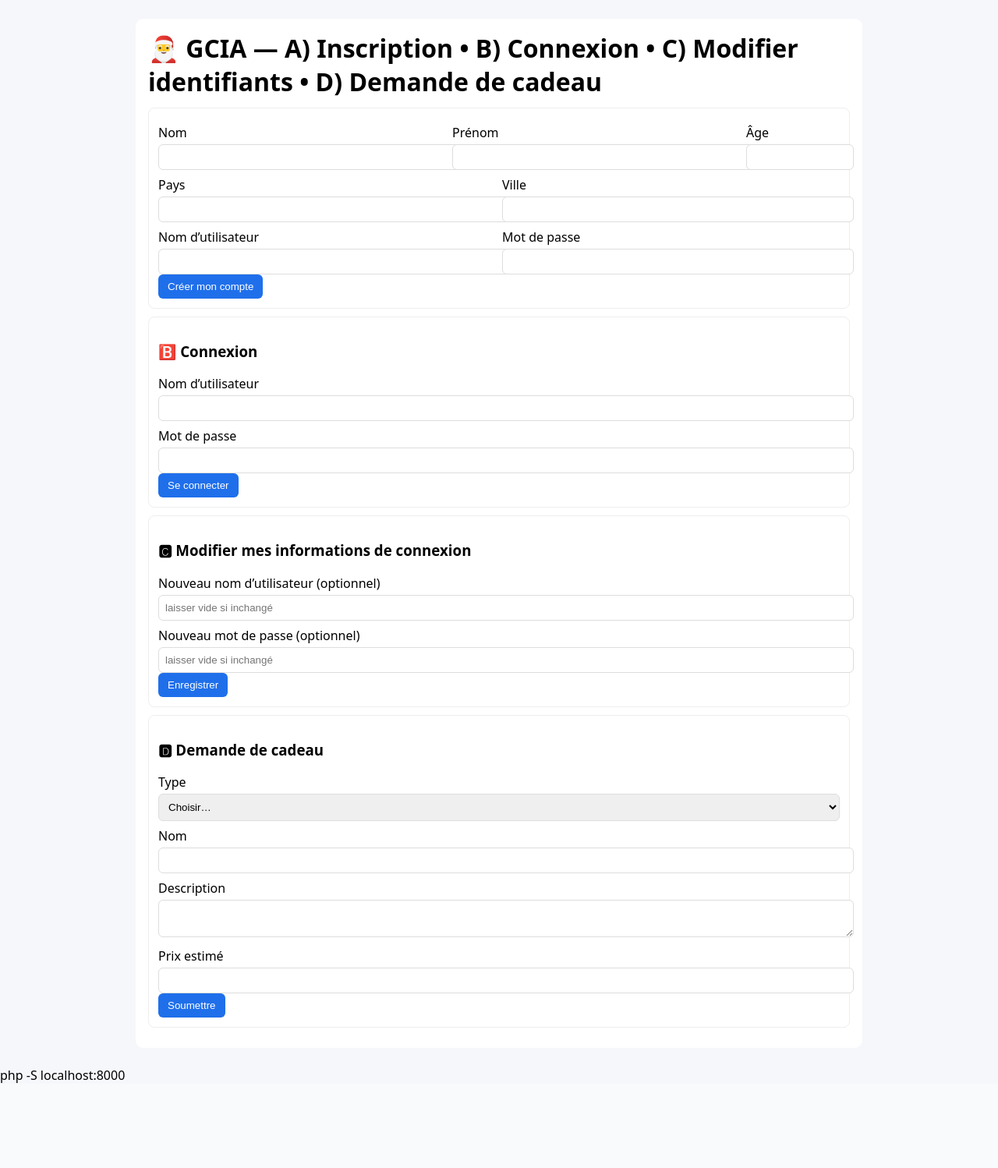
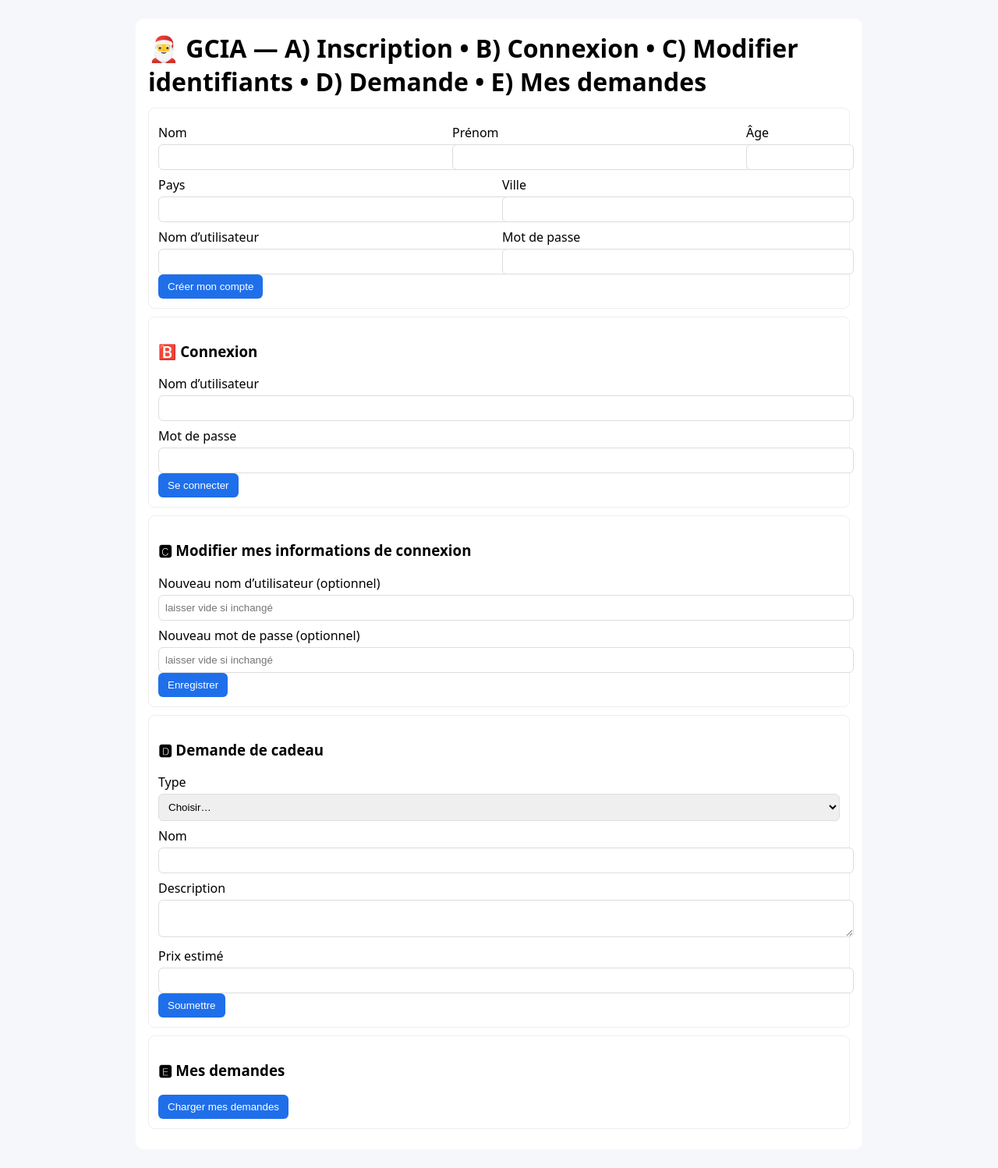
Before and after one commit to N0KSs/gcia-kiosk, a PHP site: page / in a window 1280 px wide. Shown: the whole page at 78% size. Before the commit the page ends 1389 px from the top, so only its background shows below. Run offline with PHP 8.4, Linux system fonts and the light colour scheme.

Commit message:
E: liste des demandes (API + affichage)

```diff
--- a/index.php
+++ b/index.php
@@ -53,7 +53,7 @@ if (isset($_GET['api'])) {
         json(true, ['message' => 'LOGIN_OK', 'name' => $u['prenom']]);
     }
 
-    // Déconnexion (optionnel)
+    // (optionnel) Déconnexion
     if ($a === 'logout' && $_SERVER['REQUEST_METHOD'] === 'POST') {
         session_destroy();
         json(true, ['message' => 'LOGOUT_OK']);
@@ -66,9 +66,7 @@ if (isset($_GET['api'])) {
         $newUser = trim($_POST['username'] ?? '');
         $newPass = trim($_POST['password'] ?? '');
 
-        if (!$newUser && !$newPass) {
-            json(false, ['error' => 'NOTHING'], 400);
-        }
+        if (!$newUser && !$newPass) json(false, ['error' => 'NOTHING'], 400);
 
         if ($newUser) {
             $chk = $pdo->prepare("SELECT id FROM users WHERE username=? AND id<>?");
@@ -103,6 +101,14 @@ if (isset($_GET['api'])) {
         json(true, ['message' => 'GIFT_OK']);
     }
 
+    // E) Lister mes demandes
+    if ($a === 'list_gifts') {
+        if (!isset($_SESSION['uid'])) json(false, ['error' => 'AUTH_REQUIRED'], 401);
+        $stmt = $pdo->prepare("SELECT type, nom, description, prix_estime, created_at FROM gifts WHERE user_id=? ORDER BY id DESC");
+        $stmt->execute([$_SESSION['uid']]);
+        json(true, ['items' => $stmt->fetchAll()]);
+    }
+
     // API non trouvée
     json(false, ['error' => 'NOT_FOUND'], 404);
 }
@@ -119,7 +125,7 @@ if (isset($_GET['api'])) {
 
 <body>
     <div class="container">
-        <h1>🎅 GCIA — A) Inscription • B) Connexion • C) Modifier identifiants • D) Demande de cadeau</h1>
+        <h1>🎅 GCIA — A) Inscription • B) Connexion • C) Modifier identifiants • D) Demande • E) Mes demandes</h1>
 
         <!-- A) Inscription -->
         <div class="card">
@@ -185,6 +191,13 @@ if (isset($_GET['api'])) {
                 <div id="gift-msg" class="notice"></div>
             </form>
         </div>
+
+        <!-- E) Mes demandes -->
+        <div class="card">
+            <h3>🅴 Mes demandes</h3>
+            <button id="btn-load">Charger mes demandes</button>
+            <div id="list"></div>
+        </div>
     </div>
 
     <script>
@@ -245,8 +258,25 @@ if (isset($_GET['api'])) {
                 j.ok ? 'Demande enregistrée' :
                 (j.error === 'AUTH_REQUIRED' ? 'Connecte-toi d’abord' : 'Champs invalides');
         });
+
+        // E) Mes demandes
+        document.getElementById('btn-load')?.addEventListener('click', async () => {
+            const r = await fetch('?api=list_gifts');
+            const j = await r.json();
+            const box = document.getElementById('list');
+            if (!j.ok) {
+                box.innerHTML = '<div class="error">Connecte-toi d’abord</div>';
+                return;
+            }
+            if (!j.items.length) {
+                box.innerHTML = '<div class="notice">Aucune demande pour l’instant.</div>';
+                return;
+            }
+            box.innerHTML = '<table><tr><th>Type</th><th>Nom</th><th>Description</th><th>Prix</th><th>Quand</th></tr>' +
+                j.items.map(x => `<tr><td>${x.type}</td><td>${x.nom}</td><td>${x.description}</td><td>${x.prix_estime}</td><td>${x.created_at}</td></tr>`).join('') +
+                '</table>';
+        });
     </script>
 </body>
 
 </html>
-php -S localhost:8000
```
